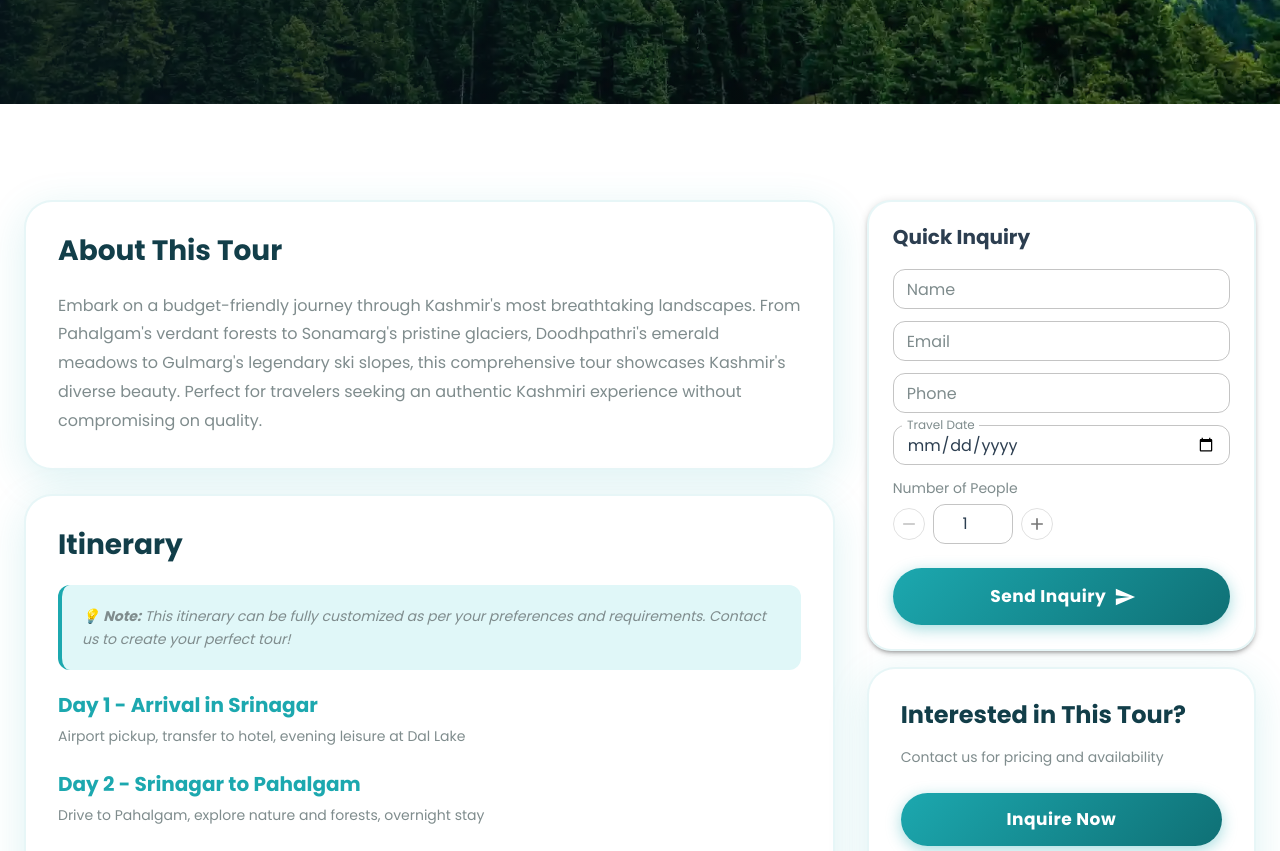
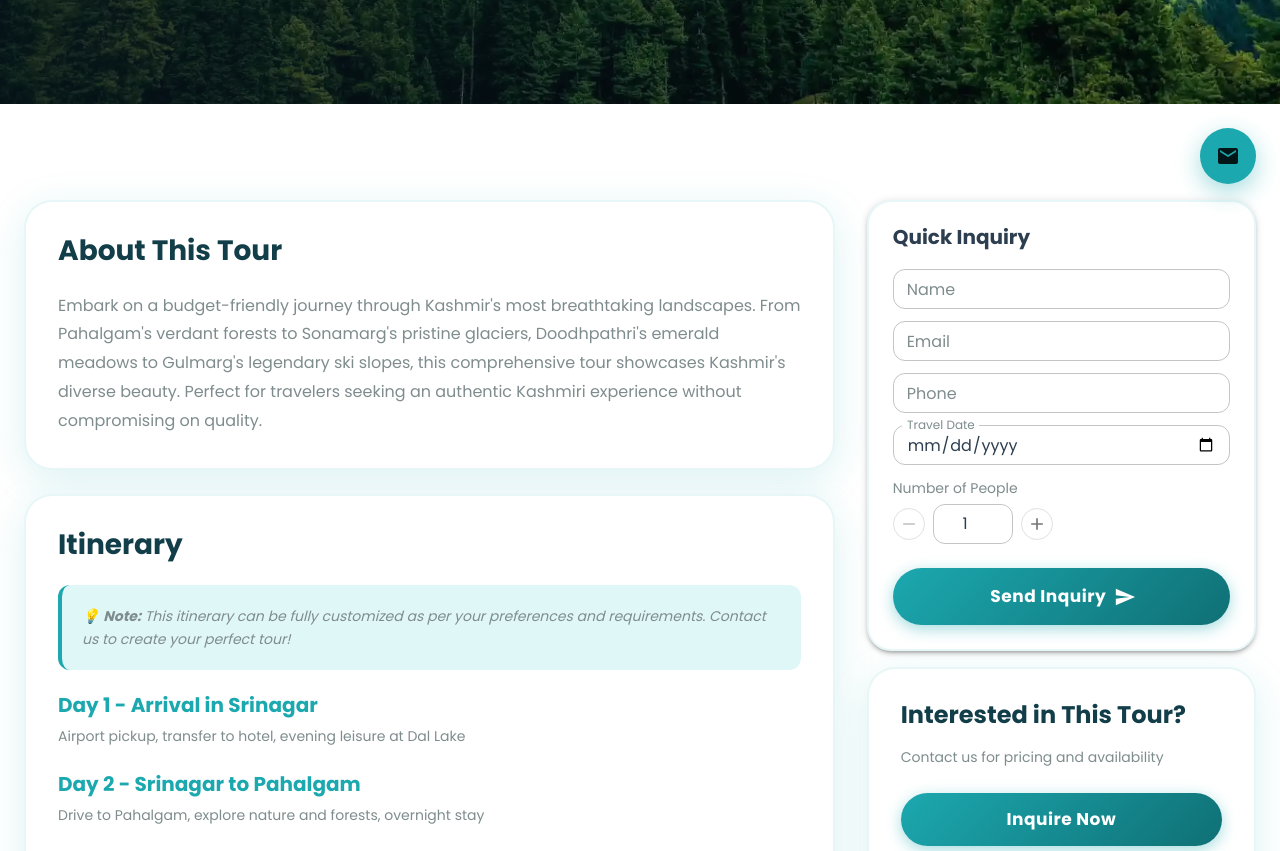
Before and after one commit to AadilJabar19/sereneValleyTours, a React (Vite) app in the folder frontend/: page /tours/1 in a window 1280 px wide. Shown: the part 520-1371 px from the top of the page. Built offline with nearby package versions, Linux system fonts and the light colour scheme.

Commit message:
update: quick inquiry form

```diff
--- a/frontend/src/App.jsx
+++ b/frontend/src/App.jsx
@@ -7,6 +7,7 @@ import Navbar from './components/Navbar';
 import Footer from './components/Footer';
 import ScrollToTop from './components/ScrollToTop';
 import FloatingWhatsApp from './components/FloatingWhatsApp';
+import FloatingInquiry from './components/FloatingInquiry';
 import Loader from './components/Loader';
 import './index.css';
 
@@ -30,6 +31,7 @@ function App() {
       <CssBaseline />
       <BrowserRouter>
         <ScrollToTop />
+        <FloatingInquiry />
         <FloatingWhatsApp />
         <div className="flex flex-col min-h-screen">
           <Navbar />
--- /dev/null
+++ b/frontend/src/components/FloatingInquiry.jsx
@@ -0,0 +1,43 @@
+import { useState } from 'react';
+import { Box, Fab } from '@mui/material';
+import EmailIcon from '@mui/icons-material/Email';
+import MiniInquiry from './MiniInquiry';
+
+const FloatingInquiry = () => {
+  const [open, setOpen] = useState(false);
+
+  return (
+    <>
+      {open && (
+        <Box
+          onClick={() => setOpen(false)}
+          sx={{
+            position: 'fixed',
+            inset: 0,
+            bgcolor: 'rgba(8, 26, 31, 0.35)',
+            zIndex: 1200,
+          }}
+        />
+      )}
+
+      {open && <MiniInquiry tourName="Tour Inquiry" onClose={() => setOpen(false)} mode="floating" />}
+
+      <Fab
+        color="primary"
+        aria-label="Open quick inquiry form"
+        onClick={() => setOpen(true)}
+        sx={{
+          position: 'fixed',
+          bottom: { xs: 84, md: 96 },
+          right: { xs: 16, md: 24 },
+          zIndex: 1100,
+          boxShadow: '0 8px 24px rgba(28, 168, 175, 0.4)',
+        }}
+      >
+        <EmailIcon />
+      </Fab>
+    </>
+  );
+};
+
+export default FloatingInquiry;
--- a/frontend/src/components/MiniInquiry.jsx
+++ b/frontend/src/components/MiniInquiry.jsx
@@ -17,7 +17,8 @@ import AddIcon from '@mui/icons-material/Add';
 import RemoveIcon from '@mui/icons-material/Remove';
 import { sendContactEmail } from '../services/emailService';
 
-const MiniInquiry = ({ tourName, onClose }) => {
+const MiniInquiry = ({ tourName, onClose, mode = 'sidebar' }) => {
+  const isFloating = mode === 'floating';
   const { register, handleSubmit, formState: { errors }, reset, setValue, watch } = useForm({
     defaultValues: { people: 1 }
   });
@@ -57,14 +58,17 @@ const MiniInquiry = ({ tourName, onClose }) => {
     <>
       <Card
         sx={{
-          position: { xs: 'fixed', md: 'sticky' },
-          bottom: { xs: 0, md: 'auto' },
-          top: { md: 100 },
-          left: { xs: 0, md: 'auto' },
-          right: { xs: 0, md: 'auto' },
-          zIndex: 100,
+          position: isFloating ? 'fixed' : { xs: 'fixed', md: 'sticky' },
+          bottom: isFloating ? { xs: 84, md: 96 } : { xs: 0, md: 'auto' },
+          top: isFloating ? 'auto' : { md: 100 },
+          left: isFloating ? { xs: 12, md: 'auto' } : { xs: 0, md: 'auto' },
+          right: isFloating ? { xs: 12, md: 24 } : { xs: 0, md: 'auto' },
+          width: isFloating ? { xs: 'auto', md: 390 } : 'auto',
+          maxHeight: isFloating ? 'calc(100vh - 130px)' : 'none',
+          overflowY: isFloating ? 'auto' : 'visible',
+          zIndex: isFloating ? 1300 : 100,
           boxShadow: 3,
-          borderRadius: { xs: '16px 16px 0 0', md: 2 },
+          borderRadius: isFloating ? '16px' : { xs: '16px 16px 0 0', md: 2 },
         }}
       >
         <CardContent sx={{ p: { xs: 2, md: 3 } }}>
@@ -75,7 +79,7 @@ const MiniInquiry = ({ tourName, onClose }) => {
             <IconButton
               onClick={onClose}
               size="small"
-              sx={{ display: { xs: 'block', md: 'none' } }}
+              sx={{ display: isFloating ? 'block' : { xs: 'block', md: 'none' } }}
               aria-label="Close inquiry form"
             >
               <CloseIcon />
--- a/frontend/src/components/StackedCarousel.jsx
+++ b/frontend/src/components/StackedCarousel.jsx
@@ -352,7 +352,8 @@ const StackedCarousel = ({
                         bottom: 16,
                         display: 'flex',
                         justifyContent: 'space-between',
-                        alignItems: 'flex-end',
+                        alignItems: { xs: 'flex-start', sm: 'flex-end' },
+                        flexDirection: { xs: 'column', sm: 'row' },
                         gap: 1,
                       }}
                     >
@@ -373,11 +374,12 @@ const StackedCarousel = ({
                           textDecoration: 'none',
                           border: '1px solid rgba(255,255,255,0.55)',
                           borderRadius: '999px',
-                          px: 1.6,
-                          py: 0.65,
-                          fontSize: '0.78rem',
+                          px: { xs: 1.25, sm: 1.6 },
+                          py: { xs: 0.55, sm: 0.65 },
+                          fontSize: { xs: '0.72rem', sm: '0.78rem' },
                           fontWeight: 600,
                           whiteSpace: 'nowrap',
+                          alignSelf: { xs: 'flex-start', sm: 'auto' },
                           bgcolor: 'rgba(255,255,255,0.08)',
                           '&:hover': { bgcolor: 'rgba(255,255,255,0.2)' },
                         }}
--- a/frontend/src/data/destinations.js
+++ b/frontend/src/data/destinations.js
@@ -13,7 +13,7 @@ export const destinations = [
     ],
     bestTime: 'December to March for snow activities, April to June for meadows',
     bannerImage: '/images/gulmarg1.webp',
-    images: ['/images/gulmarg2.webp', '/images/gulmarg3.webp', '/images/gulmarg4.webp', '/images/gulmarg5.webp']
+    images: ['/images/gulmarg2.webp', '/images/gulmarg3.webp', '/images/gulmarg4.webp', 'https://images.unsplash.com/photo-1587474260584-136574528ed5?w=1200&q=80&auto=format&fit=crop']
   },
   {
     id: 'pahalgam',
@@ -189,7 +189,7 @@ export const destinations = [
     ],
     bestTime: 'May to September',
     bannerImage: '/images/gulmarg1.webp',
-    images: ['/images/doodpathri5.webp', '/images/gulmarg3.webp', '/images/doodpathri2.webp', '/images/gulmarg5.webp']
+    images: ['/images/doodpathri5.webp', '/images/gulmarg3.webp', '/images/doodpathri2.webp', 'https://images.unsplash.com/photo-1587474260584-136574528ed5?w=1200&q=80&auto=format&fit=crop']
   },
   {
     id: 'aru-valley',
--- a/frontend/src/data/tours.js
+++ b/frontend/src/data/tours.js
@@ -86,7 +86,7 @@ export const tours = [
     price: 25000,
     priceRange: "Starting from ₹23,000",
     bannerImage: "/images/sonamarg2.webp",
-    images: ["/images/gulmarg5.webp", "/images/pahalgam4.webp", "/images/srinagar5.webp"],
+    images: ["https://images.unsplash.com/photo-1587474260584-136574528ed5?w=1200&q=80&auto=format&fit=crop", "/images/pahalgam4.webp", "/images/srinagar5.webp"],
     accommodation: ["3 nights Srinagar hotel", "1 night houseboat", "1 night Pahalgam hotel"],
     itinerary: [
       { day: "Day 1", title: "Srinagar Gardens", details: "Arrival, Mughal Gardens tour, Shikara ride" },
--- a/frontend/src/pages/Home.jsx
+++ b/frontend/src/pages/Home.jsx
@@ -239,7 +239,7 @@ const Home = () => {
                     '&:hover': { bgcolor: '#0D404C' },
                   }}
                 >
-                  Learn More
+                  Learn More About Us
                 </Button>
               </Grid>
 
@@ -262,9 +262,6 @@ const Home = () => {
                       boxShadow: '0 16px 40px rgba(18,62,73,0.16)',
                     }}
                   />
-                  <Box sx={{ position: 'absolute', top: 24, right: -6, bgcolor: 'white', borderRadius: '999px', px: 1.2, py: 0.7, boxShadow: '0 8px 20px rgba(0,0,0,0.12)', fontWeight: 700, color: '#123E49' }}>
-                    4.9k
-                  </Box>
                   <Box sx={{ position: 'absolute', bottom: 72, left: -10, bgcolor: 'white', borderRadius: '50%', width: 42, height: 42, display: 'flex', alignItems: 'center', justifyContent: 'center', boxShadow: '0 8px 20px rgba(0,0,0,0.12)', fontSize: '1.3rem' }}>
                     😍
                   </Box>
--- a/frontend/src/pages/TourDetail.jsx
+++ b/frontend/src/pages/TourDetail.jsx
@@ -14,7 +14,6 @@ import {
   Button,
   Dialog,
   IconButton,
-  Fab,
 } from '@mui/material';
 import CheckCircleIcon from '@mui/icons-material/CheckCircle';
 import CancelIcon from '@mui/icons-material/Cancel';
@@ -23,7 +22,6 @@ import WhatsAppIcon from '@mui/icons-material/WhatsApp';
 import CloseIcon from '@mui/icons-material/Close';
 import ArrowBackIosNewIcon from '@mui/icons-material/ArrowBackIosNew';
 import ArrowForwardIosIcon from '@mui/icons-material/ArrowForwardIos';
-import EmailIcon from '@mui/icons-material/Email';
 import { getTourById } from '../data/tours';
 import SEO from '../components/SEO';
 import MiniInquiry from '../components/MiniInquiry';
@@ -263,24 +261,6 @@ const TourDetail = () => {
           </Grid>
         </Container>
 
-        {/* Floating Inquiry Button */}
-        {!showInquiry && (
-          <Fab
-            color="primary"
-            aria-label="Open inquiry form"
-            onClick={() => setShowInquiry(true)}
-            sx={{
-              position: 'fixed',
-              bottom: 100,
-              right: 24,
-              zIndex: 1000,
-              boxShadow: '0 8px 24px rgba(28, 168, 175, 0.4)',
-            }}
-          >
-            <EmailIcon />
-          </Fab>
-        )}
-
         {/* Image Lightbox with Slider */}
         <Dialog
           open={openImage}
```
Also changed, not shown: frontend/src/pages/Store.jsx (+12 -7 lines).
